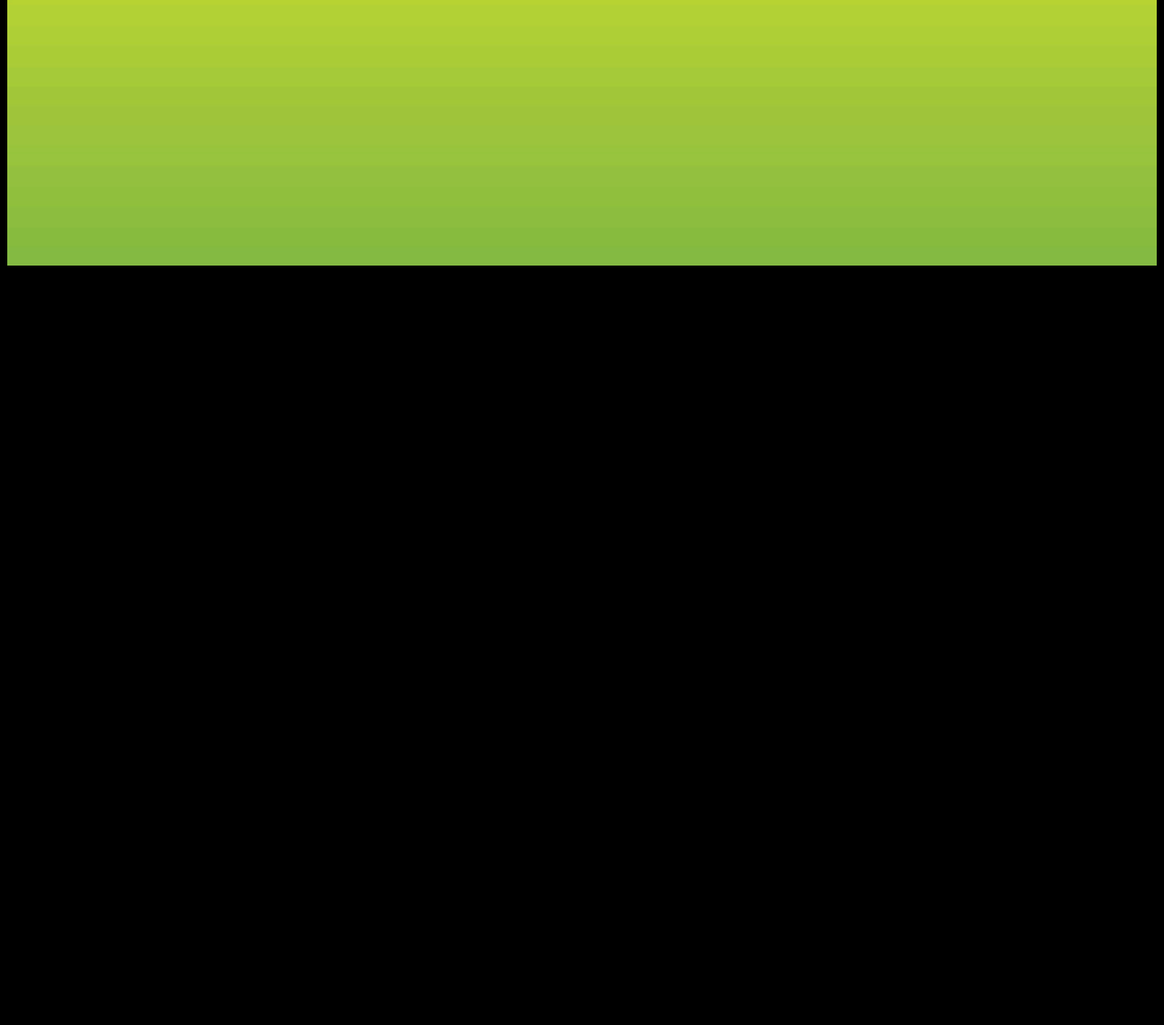
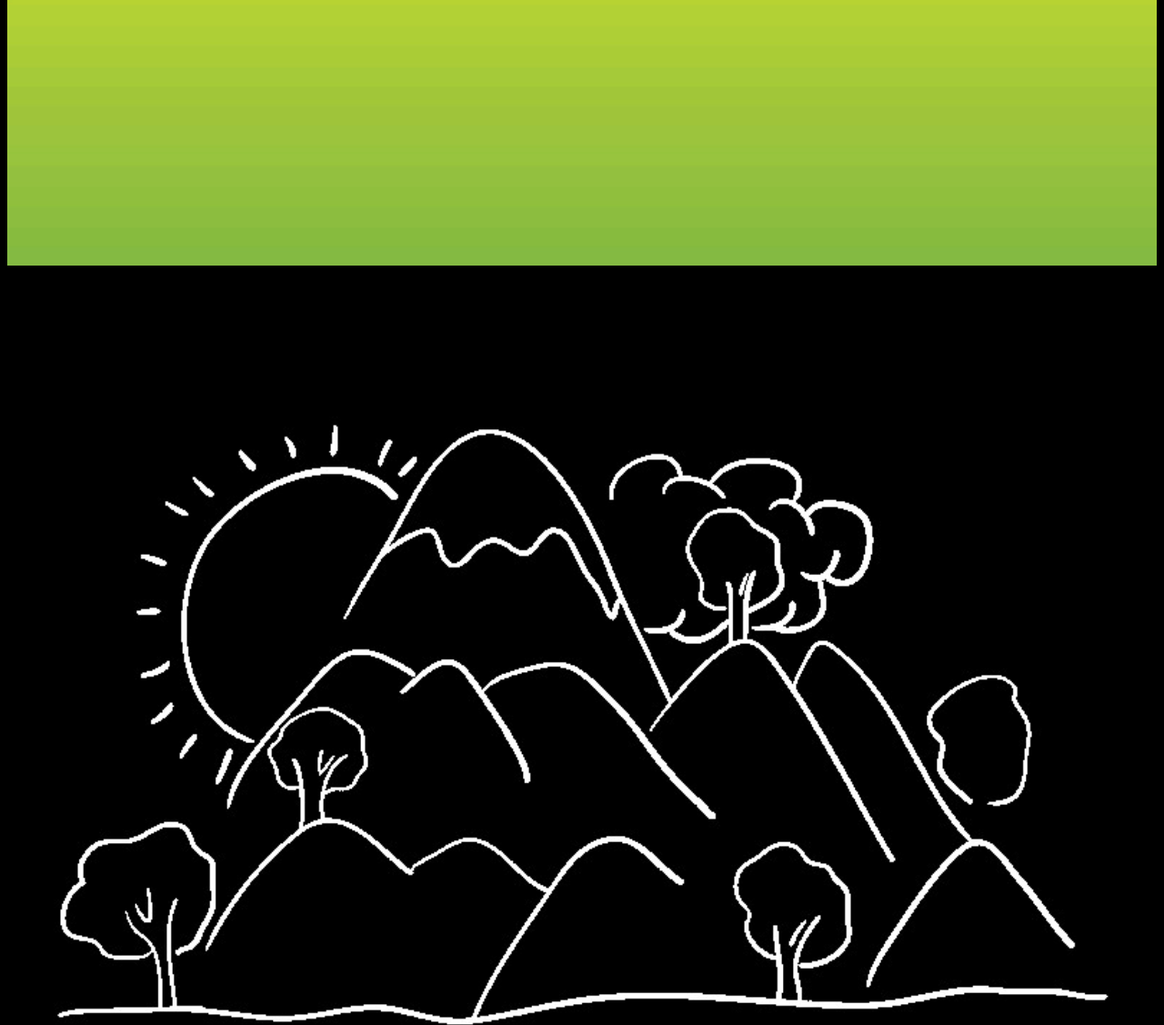
Before and after one commit to hejare/hejarespegel, a plain HTML site: page index.html in a window 1280 px wide. Shown: the part 615-1742 px from the top of the page at 91% size. Before the commit the page ends 915 px from the top, so only its background shows below. Drawn offline with Linux system fonts and the light colour scheme.

Commit message:
adds black-and-white landscape

```diff
--- a/index.html
+++ b/index.html
@@ -7,6 +7,7 @@
 <body bgcolor="black" text="white">
     <h1 style="text-align: center">Heja Hejare!</h1>
     <img src="img/landscape.png" style="width: 100%" />
+    <img src="img/landscape-bw.jpg" style="width: 100%" />
 </body>
 
 </html>
```
Also changed, not shown: img/landscape-bw.jpg (added).
